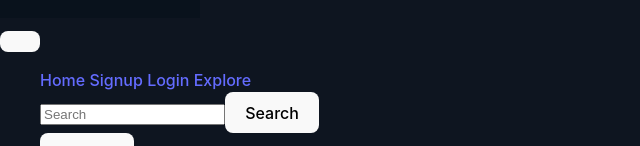
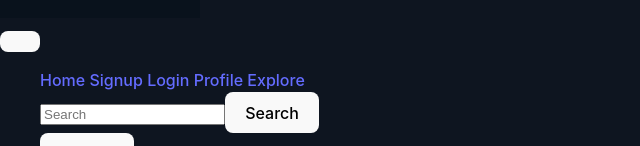
Before and after one commit to toks4/Talk-Tune, a React (Vite) app: page / in a window 1280 px wide. Shown: the part 396-542 px from the top of the page, without its empty margins (0-640 px from the left). Built offline with nearby package versions, Linux system fonts and the light colour scheme; no server answers.

Commit message:
addad profile to navbar

```diff
--- a/src/components/NavBar.jsx
+++ b/src/components/NavBar.jsx
@@ -24,6 +24,7 @@ function NavBar() {
         <Link to="/" className="nav-item"> Home </Link>
         <Link to="/signup" className="nav-item"> Signup </Link>
         <Link to="/login" className="nav-item"> Login </Link>
+        <Link to="/profile" className="nav-item"> Profile </Link>
         <Link to="/explore" className="nav-item"> Explore </Link>
         <Form className="searchBar">
             <Form.Control
--- a/src/pages/ProfilePage.jsx
+++ b/src/pages/ProfilePage.jsx
@@ -2,6 +2,7 @@ import React, { useEffect } from 'react'
 import { useState } from 'react';
 import { Link } from 'react-router-dom'
 import { useContext } from 'react'
+import { Divider } from 'antd';
 import { SessionContext } from '../contexts/SessionContext';
 
 function ProfilePage() {
@@ -32,7 +33,7 @@ if (!user) {
     <Link to='/profile/deleteprofile'>
         <button className='deleteProfileBtn' type='submit'> Delete Profile </button>
     </Link>
-
+<Divider> </Divider>
     <Link to='/createPodcast'>
         <button className='podcastsBtn' type='submit'> Podcasts </button>
     </Link>
```
